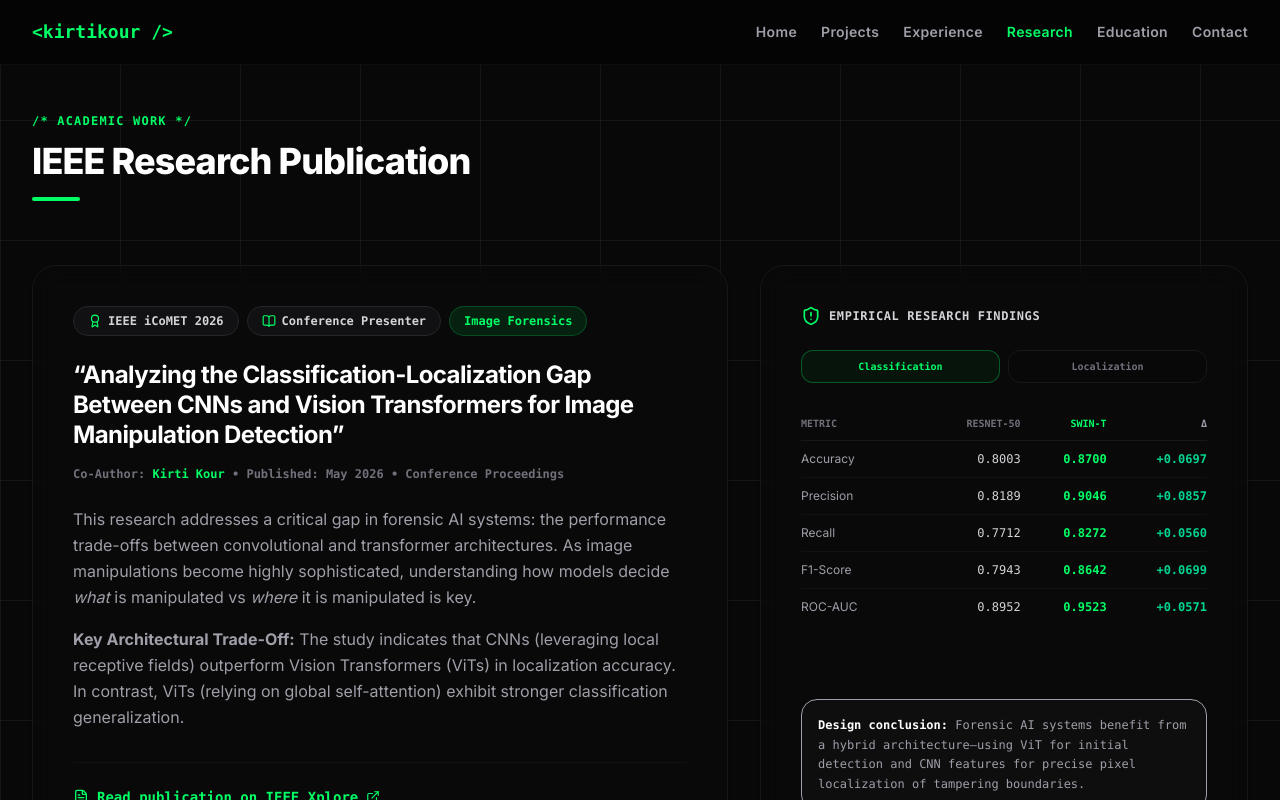
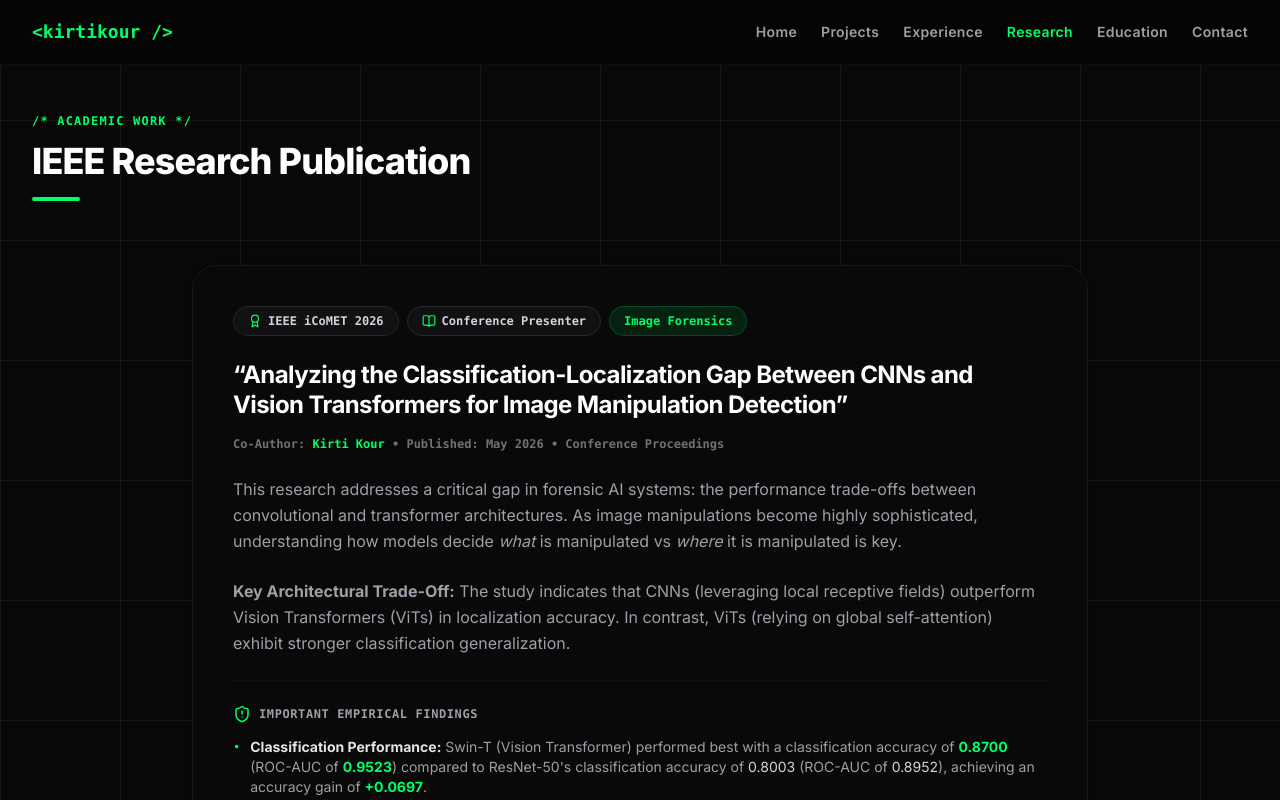
Before and after one commit to kirtikour/KIRTI-PORTFOLIO, a React (Vite) app: page / in a window 1280 px wide. Both pictures are taken after a click on the button "Research". Shown: the top 800 px of the page. Built offline with nearby package versions, Linux system fonts and the light colour scheme.

Commit message:
feat: inline important classification and localization metrics directly in Research text

```diff
--- a/src/components/Research.tsx
+++ b/src/components/Research.tsx
@@ -1,11 +1,10 @@
-import { useState, useRef } from 'react';
+import { useRef } from 'react';
 import { motion, useInView } from 'framer-motion';
 import { BookOpen, ExternalLink, ShieldAlert, Award, FileText } from 'lucide-react';
 
 export default function Research() {
   const sectionRef = useRef(null);
   const isInView = useInView(sectionRef, { once: true, margin: '-100px' });
-  const [activeMetricTab, setActiveMetricTab] = useState<'classification' | 'localization'>('classification');
 
   return (
     <section
@@ -27,14 +26,12 @@ export default function Research() {
         </div>
 
         {/* Paper Showcase Box */}
-        <div className="grid grid-cols-1 lg:grid-cols-12 gap-8 items-stretch">
-
-          {/* Paper Info Column */}
+        <div className="max-w-4xl mx-auto">
           <motion.div
-            initial={{ opacity: 0, x: -30 }}
-            animate={isInView ? { opacity: 1, x: 0 } : {}}
+            initial={{ opacity: 0, y: 20 }}
+            animate={isInView ? { opacity: 1, y: 0 } : {}}
             transition={{ duration: 0.6 }}
-            className="lg:col-span-7 bg-[#0a0a0a]/50 backdrop-blur-md p-8 sm:p-10 rounded-3xl border border-zinc-900 shadow-sm hover:border-[#00FF66]/30 hover:shadow-lg hover:shadow-[#00FF66]/5 transition-all duration-300 flex flex-col justify-between"
+            className="bg-[#0a0a0a]/50 backdrop-blur-md p-8 sm:p-10 rounded-3xl border border-zinc-900 shadow-sm hover:border-[#00FF66]/30 hover:shadow-lg hover:shadow-[#00FF66]/5 transition-all duration-300 flex flex-col gap-6"
           >
             <div>
               {/* Badges Row */}
@@ -63,14 +60,41 @@ export default function Research() {
               </div>
 
               {/* Summary description */}
-              <div className="space-y-4 text-zinc-400 text-sm sm:text-base leading-relaxed mb-8">
+              <div className="space-y-6 text-zinc-400 text-sm sm:text-base leading-relaxed mb-6">
                 <p>
                   This research addresses a critical gap in forensic AI systems: the performance trade-offs between convolutional and transformer architectures. As image manipulations become highly sophisticated, understanding how models decide <em>what</em> is manipulated vs <em>where</em> it is manipulated is key.
                 </p>
                 <p>
                   <strong>Key Architectural Trade-Off:</strong> The study indicates that CNNs (leveraging local receptive fields) outperform Vision Transformers (ViTs) in localization accuracy. In contrast, ViTs (relying on global self-attention) exhibit stronger classification generalization.
                 </p>
+
+                {/* Important Verbatim Paper Findings Inlined */}
+                <div className="pt-6 border-t border-zinc-900/60 space-y-3.5">
+                  <h4 className="font-mono text-xs font-bold uppercase tracking-wider text-zinc-350 flex items-center gap-2">
+                    <ShieldAlert className="w-4.5 h-4.5 text-[#00FF66]" />
+                    Important Empirical Findings
+                  </h4>
+                  <ul className="space-y-3.5 font-sans text-sm text-zinc-400">
+                    <li className="flex items-start gap-2.5">
+                      <span className="text-[#00FF66] font-mono text-xs mt-0.5">&bull;</span>
+                      <span>
+                        <strong className="text-zinc-200">Classification Performance:</strong> Swin-T (Vision Transformer) performed best with a classification accuracy of <strong className="text-[#00FF66]">0.8700</strong> (ROC-AUC of <strong className="text-[#00FF66]">0.9523</strong>) compared to ResNet-50's classification accuracy of <span className="text-zinc-300">0.8003</span> (ROC-AUC of <span className="text-zinc-300">0.8952</span>), achieving an accuracy gain of <strong className="text-[#00FF66]">+0.0697</strong>.
+                      </span>
+                    </li>
+                    <li className="flex items-start gap-2.5">
+                      <span className="text-[#00FF66] font-mono text-xs mt-0.5">&bull;</span>
+                      <span>
+                        <strong className="text-zinc-200">Localization Performance:</strong> ResNet-50 (CNN) significantly outperformed Swin-T in localization, achieving a mean IoU of <strong className="text-[#00FF66]">0.2185</strong> and Pointing Game Accuracy of <strong className="text-[#00FF66]">0.4279</strong>, compared to Swin-T's mean IoU of <span className="text-zinc-300">0.1101</span> and Pointing Game Accuracy of <span className="text-zinc-300">0.1466</span>.
+                      </span>
+                    </li>
+                  </ul>
+                </div>
               </div>
+            </div>
+
+            {/* Design conclusion */}
+            <div className="p-5 bg-zinc-900/40 rounded-2xl border border-zinc-850 text-xs text-zinc-400 leading-relaxed font-mono">
+              <strong className="text-white">Design conclusion:</strong> Forensic AI systems benefit from a hybrid architecture—using ViT for initial detection and CNN features for precise pixel localization of tampering boundaries.
             </div>
 
             {/* Read / Action button */}
@@ -87,139 +111,8 @@ export default function Research() {
               </a>
             </div>
           </motion.div>
+        </div>
 
-          {/* Interactive Visualization Column */}
-          <motion.div
-            initial={{ opacity: 0, x: 30 }}
-            animate={isInView ? { opacity: 1, x: 0 } : {}}
-            transition={{ duration: 0.6, delay: 0.2 }}
-            className="lg:col-span-5 bg-[#0a0a0a]/50 backdrop-blur-md p-8 sm:p-10 rounded-3xl border border-zinc-900 shadow-sm hover:border-[#00FF66]/30 hover:shadow-lg hover:shadow-[#00FF66]/5 transition-all duration-300 flex flex-col justify-between"
-          >
-            <div>
-              <div className="flex items-center gap-2 mb-6">
-                <ShieldAlert className="w-5 h-5 text-[#00FF66]" />
-                <h4 className="font-bold text-zinc-300 text-xs uppercase tracking-wider font-mono">Empirical Research Findings</h4>
-              </div>
-
-              {/* Toggle Buttons */}
-              <div className="flex gap-2 mb-6 font-mono text-[10px]">
-                <button
-                  onClick={() => setActiveMetricTab('classification')}
-                  className={`flex-1 py-2 rounded-xl border text-center font-bold transition-all duration-200 cursor-pointer ${
-                    activeMetricTab === 'classification'
-                      ? 'border-[#00FF66]/30 bg-[#00FF66]/5 text-[#00FF66]'
-                      : 'border-zinc-900 bg-zinc-950/40 text-zinc-500 hover:text-zinc-300'
-                  }`}
-                >
-                  Classification
-                </button>
-                <button
-                  onClick={() => setActiveMetricTab('localization')}
-                  className={`flex-1 py-2 rounded-xl border text-center font-bold transition-all duration-200 cursor-pointer ${
-                    activeMetricTab === 'localization'
-                      ? 'border-[#00FF66]/30 bg-[#00FF66]/5 text-[#00FF66]'
-                      : 'border-zinc-900 bg-zinc-950/40 text-zinc-500 hover:text-zinc-300'
-                  }`}
-                >
-                  Localization
-                </button>
-              </div>
-
-              {activeMetricTab === 'classification' ? (
-                /* Classification Table */
-                <div className="overflow-x-auto">
-                  <table className="w-full text-left font-mono text-xs border-collapse">
-                    <thead>
-                      <tr className="border-b border-zinc-900 text-zinc-500 text-[10px] uppercase">
-                        <th className="py-2.5 font-bold">Metric</th>
-                        <th className="py-2.5 text-right font-bold">ResNet-50</th>
-                        <th className="py-2.5 text-right font-bold text-[#00FF66]">Swin-T</th>
-                        <th className="py-2.5 text-right font-bold text-zinc-400">Δ</th>
-                      </tr>
-                    </thead>
-                    <tbody className="divide-y divide-zinc-900/60 text-zinc-300">
-                      <tr>
-                        <td className="py-2.5 text-zinc-400 font-sans">Accuracy</td>
-                        <td className="py-2.5 text-right">0.8003</td>
-                        <td className="py-2.5 text-right text-[#00FF66] font-bold">0.8700</td>
-                        <td className="py-2.5 text-right text-emerald-400 font-bold">+0.0697</td>
-                      </tr>
-                      <tr>
-                        <td className="py-2.5 text-zinc-400 font-sans">Precision</td>
-                        <td className="py-2.5 text-right">0.8189</td>
-                        <td className="py-2.5 text-right text-[#00FF66] font-bold">0.9046</td>
-                        <td className="py-2.5 text-right text-emerald-400 font-bold">+0.0857</td>
-                      </tr>
-                      <tr>
-                        <td className="py-2.5 text-zinc-400 font-sans">Recall</td>
-                        <td className="py-2.5 text-right">0.7712</td>
-                        <td className="py-2.5 text-right text-[#00FF66] font-bold">0.8272</td>
-                        <td className="py-2.5 text-right text-emerald-400 font-bold">+0.0560</td>
-                      </tr>
-                      <tr>
-                        <td className="py-2.5 text-zinc-400 font-sans">F1-Score</td>
-                        <td className="py-2.5 text-right">0.7943</td>
-                        <td className="py-2.5 text-right text-[#00FF66] font-bold">0.8642</td>
-                        <td className="py-2.5 text-right text-emerald-400 font-bold">+0.0699</td>
-                      </tr>
-                      <tr>
-                        <td className="py-2.5 text-zinc-400 font-sans">ROC-AUC</td>
-                        <td className="py-2.5 text-right">0.8952</td>
-                        <td className="py-2.5 text-right text-[#00FF66] font-bold">0.9523</td>
-                        <td className="py-2.5 text-right text-emerald-400 font-bold">+0.0571</td>
-                      </tr>
-                    </tbody>
-                  </table>
-                </div>
-              ) : (
-                /* Localization Table */
-                <div className="overflow-x-auto">
-                  <table className="w-full text-left font-mono text-xs border-collapse">
-                    <thead>
-                      <tr className="border-b border-zinc-900 text-zinc-500 text-[10px] uppercase">
-                        <th className="py-2.5 font-bold">Metric</th>
-                        <th className="py-2.5 text-right font-bold text-[#00FF66]">ResNet-50</th>
-                        <th className="py-2.5 text-right font-bold">Swin-T</th>
-                      </tr>
-                    </thead>
-                    <tbody className="divide-y divide-zinc-900/60 text-zinc-300">
-                      <tr>
-                        <td className="py-2.5 text-zinc-400 font-sans">IoU (mean ± std)</td>
-                        <td className="py-2.5 text-right text-[#00FF66] font-bold">0.2185 ± 0.260</td>
-                        <td className="py-2.5 text-right">0.1101 ± 0.127</td>
-                      </tr>
-                      <tr>
-                        <td className="py-2.5 text-zinc-400 font-sans">IoU (median)</td>
-                        <td className="py-2.5 text-right text-[#00FF66] font-bold">0.0397</td>
-                        <td className="py-2.5 text-right">0.0329</td>
-                      </tr>
-                      <tr>
-                        <td className="py-2.5 text-zinc-400 font-sans">Energy Inside (mean ± std)</td>
-                        <td className="py-2.5 text-right text-[#00FF66] font-bold">0.2447 ± 0.268</td>
-                        <td className="py-2.5 text-right">0.1362 ± 0.154</td>
-                      </tr>
-                      <tr>
-                        <td className="py-2.5 text-zinc-400 font-sans">Energy Inside (median)</td>
-                        <td className="py-2.5 text-right text-[#00FF66] font-bold">0.0758</td>
-                        <td className="py-2.5 text-right">0.0436</td>
-                      </tr>
-                      <tr>
-                        <td className="py-2.5 text-zinc-400 font-sans">Pointing Game Accuracy</td>
-                        <td className="py-2.5 text-right text-[#00FF66] font-bold">0.4279</td>
-                        <td className="py-2.5 text-right">0.1466</td>
-                      </tr>
-                    </tbody>
-                  </table>
-                </div>
-              )}
-            </div>
-
-            <div className="mt-8 p-4 bg-zinc-900/40 rounded-2xl border border-zinc-850 text-xs text-zinc-400 leading-relaxed font-mono">
-              <strong className="text-white">Design conclusion:</strong> Forensic AI systems benefit from a hybrid architecture—using ViT for initial detection and CNN features for precise pixel localization of tampering boundaries.
-            </div>
-          </motion.div>
-
-        </div>
       </div>
     </section>
   );
```
